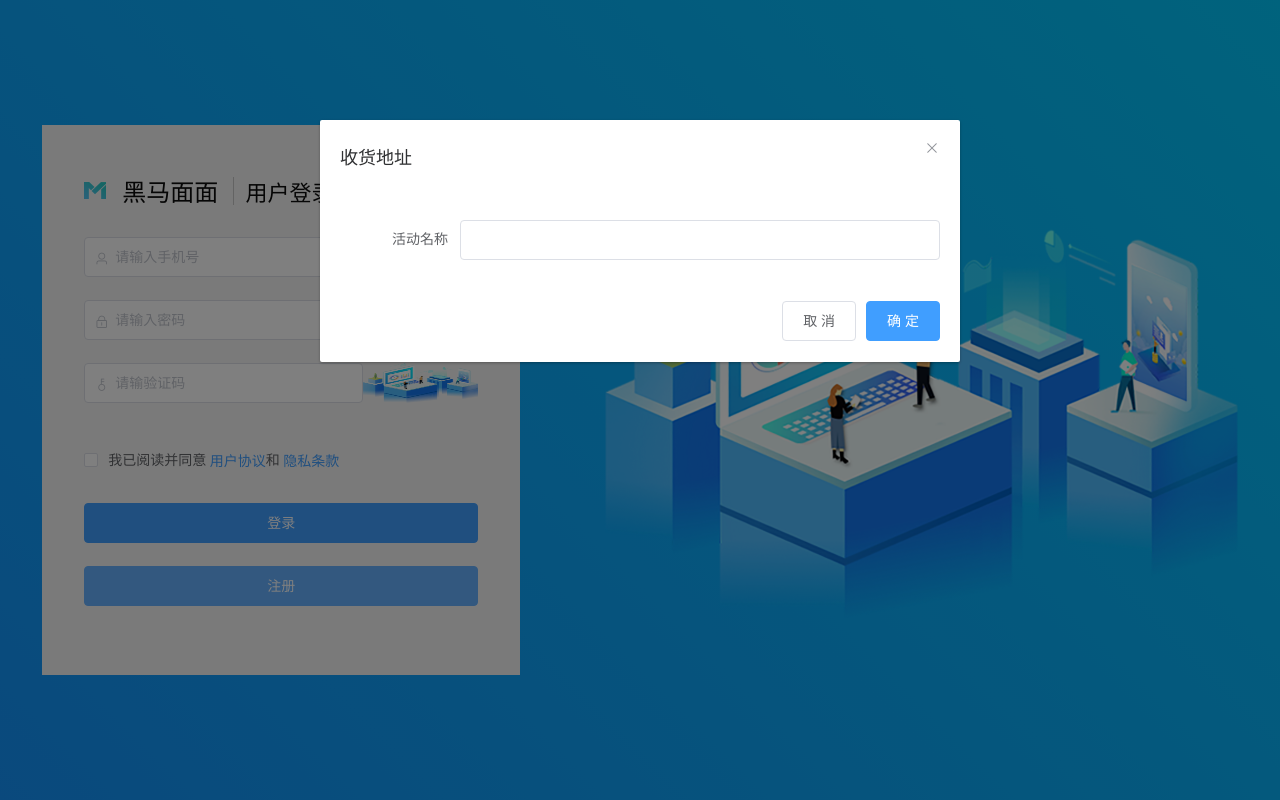
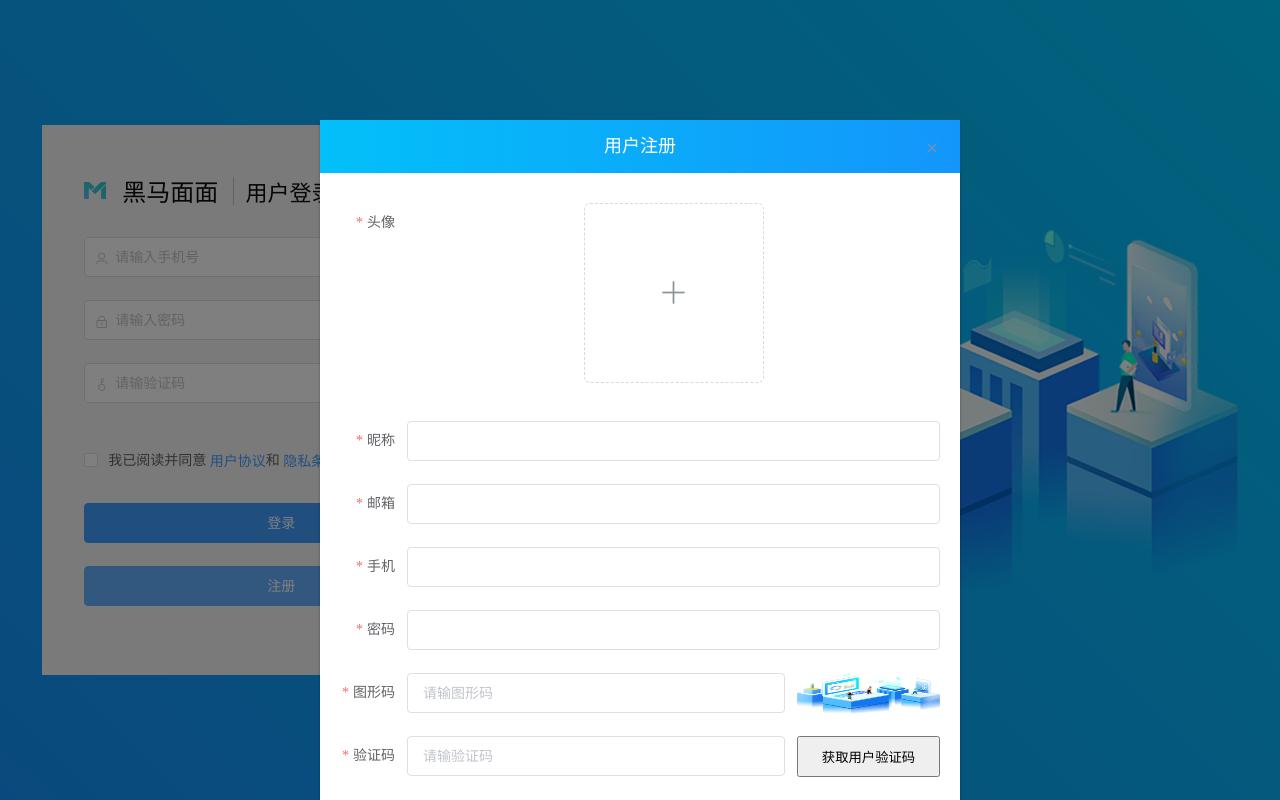
Before and after one commit to ibu1209/heimamm-vue, a Vue app: page /#/login in a window 1280 px wide. Both pictures are taken after a click on the button "注册". Built offline with nearby package versions, Linux system fonts and the light colour scheme.

Commit message:
用户注册模块完成

```diff
--- a/src/router/index.js
+++ b/src/router/index.js
@@ -8,6 +8,6 @@ var router = new VueRouter({
     routes: [{
         path: '/login',
         component: Login
-    }]
+    }, ]
 })
 export default router
--- /dev/null
+++ b/src/views/login/components/register.vue
@@ -0,0 +1,205 @@
+<template>
+  <el-dialog class="reg_dialog" title="用户注册" :visible.sync="dialogFormVisible">
+    <el-form :model="form" :rules="rules" ref="registerForm">
+      <el-form-item prop="imgUpdata" label="头像" :label-width="formLabelWidth" class="imgUpdata">
+        <el-upload
+          class="avatar-uploader"
+          action="https://jsonplaceholder.typicode.com/posts/"
+          :show-file-list="false"
+          :on-success="handleAvatarSuccess"
+          :before-upload="beforeAvatarUpload"
+        >
+          <img v-if="imageUrl" :src="imageUrl" class="avatar" />
+          <i v-else class="el-icon-plus avatar-uploader-icon"></i>
+        </el-upload>
+      </el-form-item>
+      <el-form-item prop="name" label="昵称" :label-width="formLabelWidth">
+        <el-input v-model="form.name" autocomplete="off"></el-input>
+      </el-form-item>
+      <el-form-item prop="email" label="邮箱" :label-width="formLabelWidth">
+        <el-input v-model="form.email" autocomplete="off"></el-input>
+      </el-form-item>
+      <el-form-item prop="phone" label="手机" :label-width="formLabelWidth">
+        <el-input v-model="form.phone" autocomplete="off"></el-input>
+      </el-form-item>
+      <el-form-item prop="password" label="密码" :label-width="formLabelWidth">
+        <el-input v-model="form.password" autocomplete="off"></el-input>
+      </el-form-item>
+      <el-form-item prop="imgCode" label="图形码" :label-width="formLabelWidth">
+        <el-row>
+          <el-col :span="17">
+            <el-input placeholder="请输图形码" v-model="form.imgCode"></el-input>
+          </el-col>
+          <el-col class="codeRight" :span="7">
+            <img class="zcCode" src="../../../assets/login_banner_ele.png" alt />
+          </el-col>
+        </el-row>
+      </el-form-item>
+      <el-form-item prop="yzm" label="验证码" :label-width="formLabelWidth">
+        <el-row>
+          <el-col :span="17">
+            <el-input placeholder="请输验证码" v-model="form.yzm"></el-input>
+          </el-col>
+          <el-col class="codeRight" :span="7">
+            <button class="zcCode">获取用户验证码</button>
+          </el-col>
+        </el-row>
+      </el-form-item>
+    </el-form>
+    <div slot="footer" class="dialog-footer">
+      <el-button @click="dialogFormVisible = false">取 消</el-button>
+      <el-button type="primary" @click="submitData">确 定</el-button>
+    </div>
+  </el-dialog>
+</template>
+
+<script>
+export default {
+  data() {
+    var validatePhone = (rule, value, callback) => {
+      var reg = /^(0|86|17951)?(13[0-9]|15[012356789]|166|17[3678]|18[0-9]|14[57])[0-9]{8}$/;
+      if (reg.test(value)) {
+        callback();
+      } else {
+        callback(new Error("手机号码格式不正确"));
+      }
+    };
+
+    var validateEmail = (rule, value, callback) => {
+      var reg = /\w+([-+.]\w+)*@\w+([-.]\w+)*\.\w+([-.]\w+)*/;
+      if (reg.test(value)) {
+        callback();
+      } else {
+        callback(new Error("邮箱填写不正确"));
+      }
+    };
+
+    return {
+      formLabelWidth: "67px",
+      dialogFormVisible: false,
+      imageUrl: "",
+      form: {
+        name: "",
+        email: "",
+        phone: "",
+        password: "",
+        imgCode: "",
+        yzm: ""
+      },
+
+      rules: {
+        imgUpdata: [{ required: true, message: "请上传头像" }],
+        name: [{ required: true, message: "昵称不能为空", trigger: "blur" }],
+        email: [
+          { required: true, message: "邮箱不能为空", trigger: "blur" },
+          { validator: validateEmail, trigger: "blur" }
+        ],
+        phone: [
+          { required: true, message: "手机号不能为空", trigger: "blur" },
+          { validator: validatePhone, trigger: "blur" }
+        ],
+        password: [
+          { required: true, message: "密码不能为空", trigger: "blur" }
+        ],
+        imgCode: [
+          { required: true, message: "请输入图形码", trigger: "blur" },
+          { min: 4, max: 4, message: "图形码为4位数", trigger: "blur" }
+        ],
+        yzm: [
+          { required: true, message: "请输入验证码", trigger: "blur" },
+          { min: 4, max: 4, message: "验证码为4位数", trigger: "blur" }
+        ]
+      }
+    };
+  },
+  methods: {
+    submitData() {
+      this.$refs.registerForm.validate(valid => {
+        if (valid) {
+          this.$message({
+            showClose: true,
+            message: "注册成功",
+            type: "success"
+          });
+        } else {
+          this.$message.error("注册失败");
+        }
+      });
+    },
+
+    handleAvatarSuccess(res, file) {
+      this.imageUrl = URL.createObjectURL(file.raw);
+    },
+
+    beforeAvatarUpload(file) {
+      const isJPG = file.type === "image/jpeg";
+      const isLt2M = file.size / 1024 / 1024 < 2;
+
+      if (!isJPG) {
+        this.$message.error("上传头像图片只能是 JPG 格式!");
+      }
+      if (!isLt2M) {
+        this.$message.error("上传头像图片大小不能超过 2MB!");
+      }
+      return isJPG && isLt2M;
+    }
+  }
+};
+</script>
+
+<style lang="less">
+.reg_dialog {
+  .el-dialog__header {
+    padding: 0;
+    height: 53px;
+    line-height: 53px;
+    text-align: center;
+    background: linear-gradient(to right, #03c0f9, #1396fb);
+
+    .el-dialog__title {
+      color: #fff;
+    }
+  }
+
+  .codeRight {
+    height: 41px;
+    text-align: right;
+    .zcCode {
+      width: 143px;
+      height: 41px;
+    }
+  }
+
+  .dialog-footer {
+    text-align: center;
+  }
+
+  .imgUpdata {
+    text-align: center;
+  }
+
+  .avatar-uploader .el-upload {
+    border: 1px dashed #d9d9d9;
+    border-radius: 6px;
+    cursor: pointer;
+    position: relative;
+    overflow: hidden;
+  }
+  .avatar-uploader .el-upload:hover {
+    border-color: #409eff;
+  }
+  .avatar-uploader-icon {
+    font-size: 28px;
+    color: #8c939d;
+    width: 178px;
+    height: 178px;
+    line-height: 178px;
+    text-align: center;
+  }
+  .avatar {
+    width: 178px;
+    height: 178px;
+    display: block;
+  }
+}
+</style>
--- a/src/views/login/index.vue
+++ b/src/views/login/index.vue
@@ -9,7 +9,7 @@
         <span class="title_login">用户登录</span>
       </div>
       <!--表单区域-->
-      <el-form class="loginFrom" :rules="rules" ref="form" :model="form" label-width="0">
+      <el-form class="loginFrom" :rules="rules" ref="loginForm" :model="form" label-width="0">
         <el-form-item prop="name">
           <el-input placeholder="请输入手机号" prefix-icon="el-icon-user" v-model="form.name"></el-input>
         </el-form-item>
@@ -42,26 +42,18 @@
           <el-button type="primary" @click="submitForm" class="loginBtn">登录</el-button>
         </el-form-item>
         <el-form-item>
-          <el-button type="primary" class="loginBtn" @click="dialogFormVisible = true">注册</el-button>
-          <el-dialog title="收货地址" :visible.sync="dialogFormVisible">
-            <el-form :model="form">
-              <el-form-item label="活动名称" :label-width="formLabelWidth">
-                <el-input v-model="form.name" autocomplete="off"></el-input>
-              </el-form-item>
-            </el-form>
-            <div slot="footer" class="dialog-footer">
-              <el-button @click="dialogFormVisible = false">取 消</el-button>
-              <el-button type="primary" @click="dialogFormVisible = false">确 定</el-button>
-            </div>
-          </el-dialog>
+          <el-button type="primary" class="loginBtn" @click="openRegister">注册</el-button>
         </el-form-item>
       </el-form>
     </div>
     <img class="rightImg" src="../../assets/login_banner_ele.png" alt />
+    <register ref="register"></register>
   </div>
 </template>
 
 <script>
+//导入注册组件
+import register from "../login/components/register";
 export default {
   data() {
     return {
@@ -71,11 +63,14 @@ export default {
         yzm: "",
         check: []
       },
-      dialogFormVisible: false,
-      formLabelWidth: "120px",
       rules: {
         name: [
-          { required: true, message: "请输入手机号", trigger: "blur" },
+          {
+            type: "number",
+            required: true,
+            message: "请输入手机号",
+            trigger: "blur"
+          },
           { min: 11, max: 11, message: "长度应为11位数字", trigger: "blur" }
         ],
         password: [
@@ -98,8 +93,9 @@ export default {
     };
   },
   methods: {
+    //点击登录按钮
     submitForm() {
-      this.$refs.form.validate(valid => {
+      this.$refs.loginForm.validate(valid => {
         if (valid) {
           this.$message({
             showClose: true,
@@ -110,7 +106,14 @@ export default {
           this.$message.error("登录失败");
         }
       });
+    },
+    //点击注册按钮
+    openRegister() {
+      this.$refs.register.dialogFormVisible = true;
     }
+  },
+  components: {
+    register
   }
 };
 </script>
```
